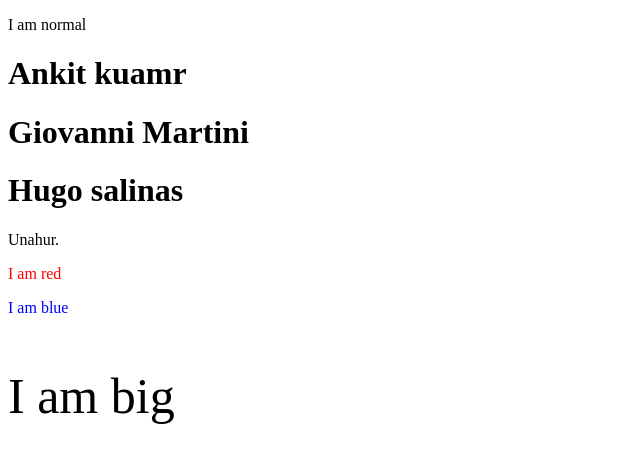
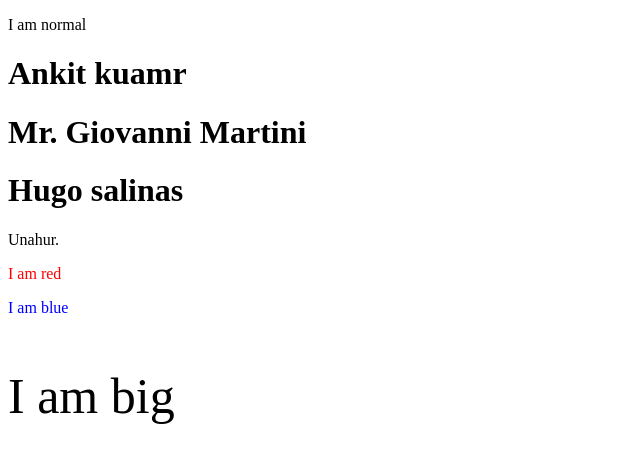
Before and after one commit to Ankit-Kum/project4unahur, a plain HTML site: page index.html in a window 1280 px wide. Shown: the whole page, without its empty margins (0-640 px from the left). Drawn offline with Linux system fonts and the light colour scheme.

Commit message:
Added Mr. in front of my name

```diff
--- a/index.html
+++ b/index.html
@@ -5,7 +5,7 @@
 <p>I am normal</p>
 
 <h1>Ankit kuamr</h1>
-<h1>Giovanni Martini</h1>
+<h1>Mr. Giovanni Martini</h1>
 
 <h1>Hugo salinas</h1>
 
```
